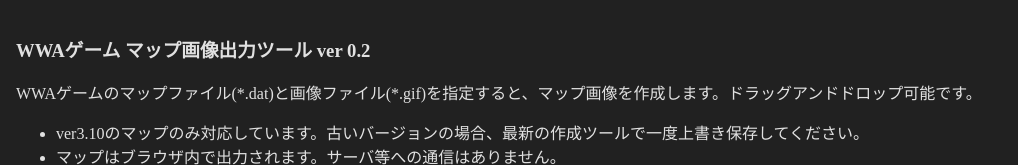
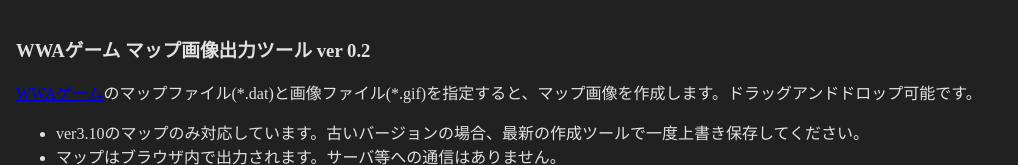
Before and after one commit to Niccari/wwamap-viewer, a website built with webpack: page public/index.html in a window 1280 px wide. Shown: the top 165 px of the page, without its empty margins (0-1018 px from the left). Built offline with nearby package versions, Linux system fonts and the light colour scheme.

Commit message:
Add: WWA official page link

```diff
--- a/public/index.html
+++ b/public/index.html
@@ -40,7 +40,7 @@
 <body>
   <h3>WWAゲーム マップ画像出力ツール ver 0.2</h3>
   <div>
-    WWAゲームのマップファイル(*.dat)と画像ファイル(*.gif)を指定すると、マップ画像を作成します。ドラッグアンドドロップ可能です。
+    <a href="https://wwajp.com/" target="_blank" rel="noopener noreferer">WWAゲーム</a>のマップファイル(*.dat)と画像ファイル(*.gif)を指定すると、マップ画像を作成します。ドラッグアンドドロップ可能です。
   </div>
   <ul>
     <li>ver3.10のマップのみ対応しています。古いバージョンの場合、最新の作成ツールで一度上書き保存してください。</li>
```
